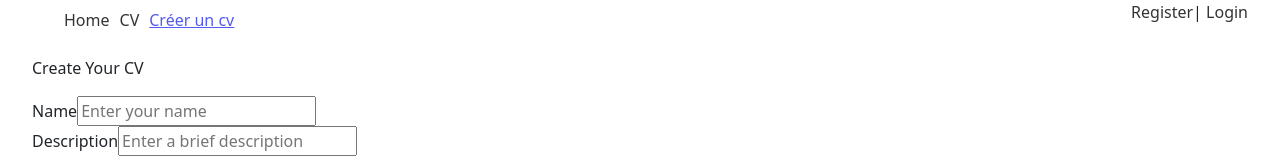
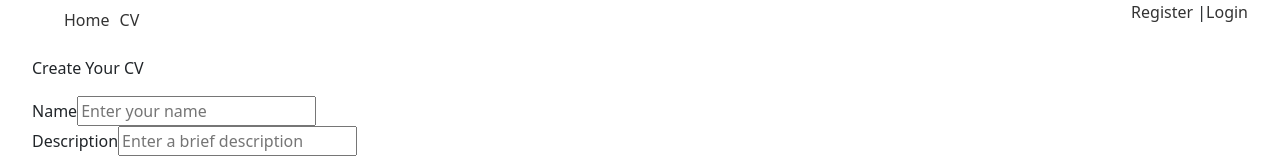
Before and after one commit to RoromainM/frontend-cv-generator, a React (Vite) app: page /create/cv in a window 1280 px wide. Shown: the top 160 px of the page. Built offline with nearby package versions, Linux system fonts and the light colour scheme.

Commit message:
Navbar connected/not connected

```diff
--- a/src/components/navbar.jsx
+++ b/src/components/navbar.jsx
@@ -1,22 +1,36 @@
-import React from 'react'
-import { NavLink } from 'react-router-dom'
+import React, { useContext } from 'react';
+import { NavLink } from 'react-router-dom';
+import { AuthContext } from '../context/AuthContext';
 
 export const Navbar = () => {
+  const { v_isConnected: isConnected, logout } = useContext(AuthContext);
+
   return (
     <nav>
       <ul>
-        <div className='navbar-container'>
+        <div className="navbar-container">
           <div className="navbar">
             <NavLink to="/" className={({ isActive }) => (isActive ? "active-link" : "inactive-link")}>Home</NavLink>
             <NavLink to="/cv" className={({ isActive }) => (isActive ? "active-link" : "inactive-link")}>CV</NavLink>
-                <NavLink to="/create/cv" className={({ isActive }) => (isActive ? "active-link" : "inactive-link")}>Créer un cv</NavLink>
+            {isConnected && (
+              <NavLink to="/create/cv" className={({ isActive }) => (isActive ? "active-link" : "inactive-link")}>Create CV</NavLink>
+            )}
           </div>
           <div>
-                <NavLink to="/register" className={({ isActive }) => (isActive ? "active-link" : "inactive-link")}>Register</NavLink>
-                | <NavLink to="/login" className={({ isActive }) => (isActive ? "active-link" : "inactive-link")}>Login</NavLink>
+            {isConnected ? (
+              <div>
+                <NavLink to="/profile" className={({ isActive }) => (isActive ? "active-link" : "inactive-link")}>Profile</NavLink>
+                <button onClick={logout} className="logout-button">Logout</button>
+              </div>
+            ) : (
+              <div>
+                <NavLink to="/register" className={({ isActive }) => (isActive ? "active-link" : "inactive-link")}>Register</NavLink> |
+                <NavLink to="/login" className={({ isActive }) => (isActive ? "active-link" : "inactive-link")}>Login</NavLink>
+              </div>
+            )}
           </div>
         </div>
       </ul>
     </nav>
-  )
-}
+  );
+};
```
Also changed, not shown: 1 other file (tests, documents, lock files or other folders). Lines whose indentation alone changed are shown as unchanged.
